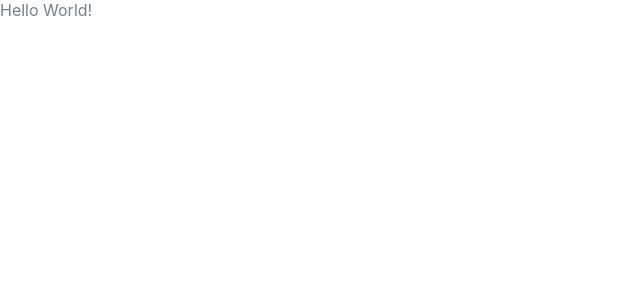
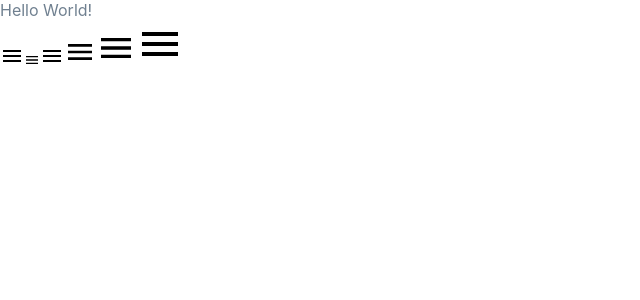
Before and after one commit to npranto/portfolio-marlon, a React (Create React App) app: page / in a window 1280 px wide. Shown: the top 300 px of the page, without its empty margins (0-640 px from the left). Built offline with nearby package versions, Linux system fonts and the light colour scheme.

Commit message:
Add  element

```diff
--- a/src/App.js
+++ b/src/App.js
@@ -5,7 +5,7 @@ import Menu from './components/Menu/Menu';
 import SocialItem from './elements/SocialItem/SocialItem';
 import ProfilePicture from './elements/ProfilePicture/ProfilePicture';
 import Text from './elements/Text/Text';
-
+import Icon from './elements/Icon/Icon';
 
 function App() {
   return (
@@ -93,6 +93,14 @@ function App() {
 
       {/* Text */}
       <Text>Hello World!</Text>
+
+      {/* Icon */}
+      <Icon />
+      <Icon xs />
+      <Icon sm name="menu" />
+      <Icon md />
+      <Icon lg />
+      <Icon xl />
     </div>
   );
 }
--- /dev/null
+++ b/src/elements/Icon/Icon.css
@@ -0,0 +1,4 @@
+.Icon {
+  margin: 0;
+  padding: 0;
+}
--- /dev/null
+++ b/src/elements/Icon/Icon.js
@@ -0,0 +1,54 @@
+import React from 'react';
+import { IoMenuSharp } from 'react-icons/io5';
+import './Icon.css';
+
+const ICONS = [{ name: 'menu', component: IoMenuSharp }];
+
+const getSize = (props) => {
+  if (props.xs) return '1em';
+  if (props.sm) return '1.5em';
+  if (props.md) return '2em';
+  if (props.lg) return '2.5em';
+  if (props.xl) return '3em';
+  return '1.5em'; // fallback default size
+};
+
+const defaultProps = {
+  xs: false,
+  sm: false,
+  md: false,
+  lg: false,
+  xl: false,
+  name: ICONS[0].name,
+  className: '',
+};
+
+function Icon(props) {
+  const { name, className } = props;
+  const icon = ICONS.find(
+    (s) => s.name.toLocaleLowerCase() === name.toLowerCase(),
+  );
+
+  if (!icon) {
+    throw new Error(`[${name}] is not a valid icon \`name\``);
+  }
+
+  const { name: title, component: IconComponent } = icon;
+  const customClassName = `
+    Icon
+    ${className}
+  `;
+  const size = getSize(props);
+
+  return (
+    <IconComponent
+      title={title}
+      size={size}
+      {...props}
+      className={customClassName}
+    />
+  );
+}
+
+Icon.defaultProps = defaultProps;
+export default Icon;
```
Also changed, not shown: 1 other file (tests, documents, lock files or other folders).
